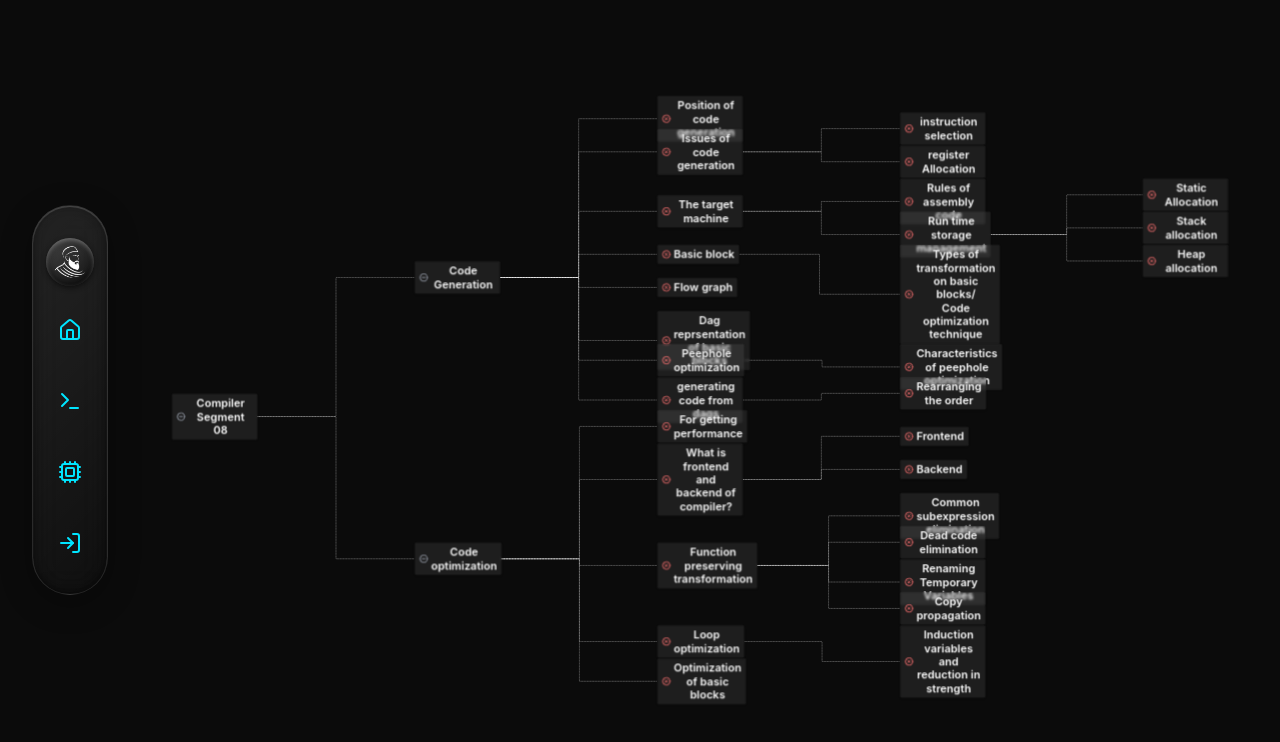
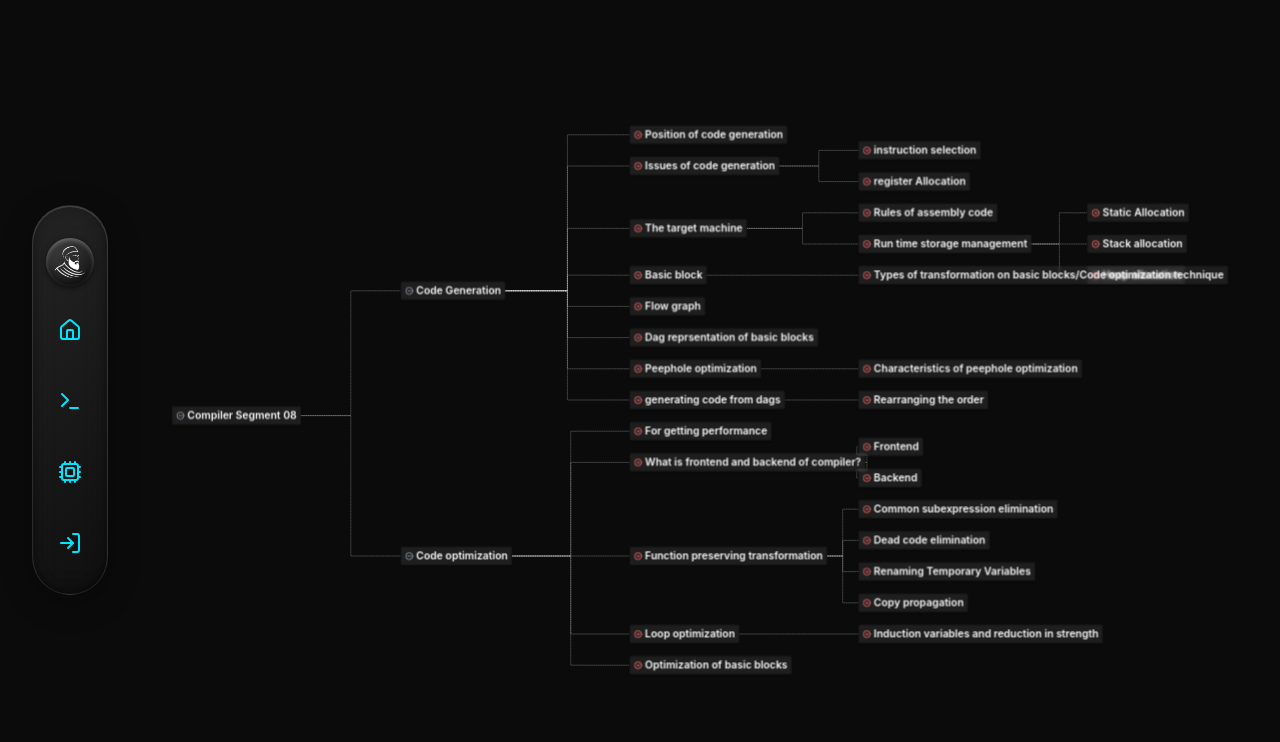
Before and after one commit to mongooseintown/TrashofCSE-Project, a React (Vite) app in the folder frontend/: page /compilersegment-08 in a window 1280 px wide. Shown: the top 742 px of the page. Built offline with nearby package versions, Linux system fonts and the light colour scheme.

Commit message:
Restore original clean nowrap design for all nodes

```diff
--- a/frontend/src/pages/CompilerSegment04.css
+++ b/frontend/src/pages/CompilerSegment04.css
@@ -35,7 +35,7 @@
   font-weight: 600;
   font-size: 150px;
   text-align: center;
-  white-space: pre-line; /* Only wrap when a manual newline (\n) is added */
+  white-space: nowrap;
   min-width: 800px;
   display: flex;
   justify-content: center;
--- a/frontend/src/pages/CompilerSegment08.css
+++ b/frontend/src/pages/CompilerSegment08.css
@@ -35,7 +35,7 @@
   font-weight: 600;
   font-size: 150px;
   text-align: center;
-  white-space: pre-line; /* Only wrap when a manual newline (\n) is added */
+  white-space: nowrap;
   min-width: 800px;
   display: flex;
   justify-content: center;
--- a/frontend/src/pages/roadmapData08.js
+++ b/frontend/src/pages/roadmapData08.js
@@ -18,7 +18,7 @@ export const initialNodes = [
   { id: 'cg-target-runtime-stack', data: { label: 'Stack allocation', status: 'pending' } },
   { id: 'cg-target-runtime-heap', data: { label: 'Heap allocation', status: 'pending' } },
   { id: 'cg-basic', data: { label: 'Basic block', status: 'pending' } },
-  { id: 'cg-basic-types', data: { label: "Types of transformation on basic blocks/\nCode optimization technique", status: 'pending' } },
+  { id: 'cg-basic-types', data: { label: 'Types of transformation on basic blocks/Code optimization technique', status: 'pending' } },
   { id: 'cg-flow', data: { label: 'Flow graph', status: 'pending' } },
   { id: 'cg-dag', data: { label: 'Dag reprsentation of basic blocks', status: 'pending' } },
   { id: 'cg-peephole', data: { label: 'Peephole optimization', status: 'pending' } },
```
